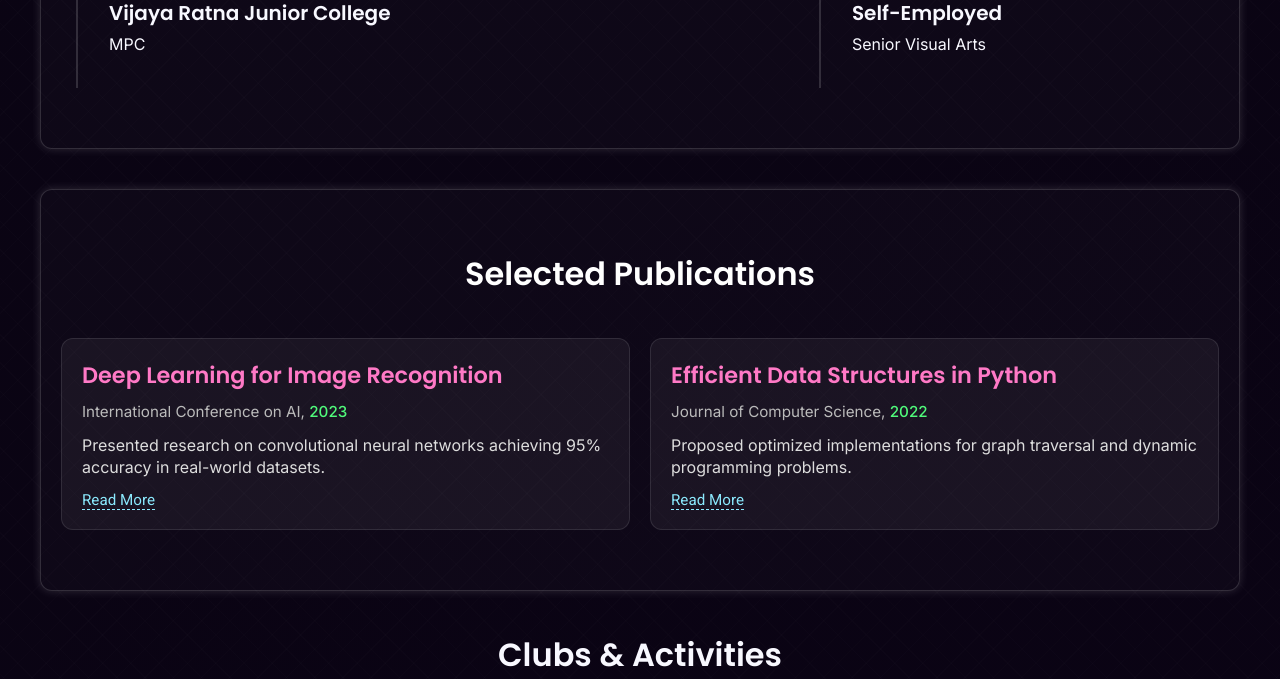
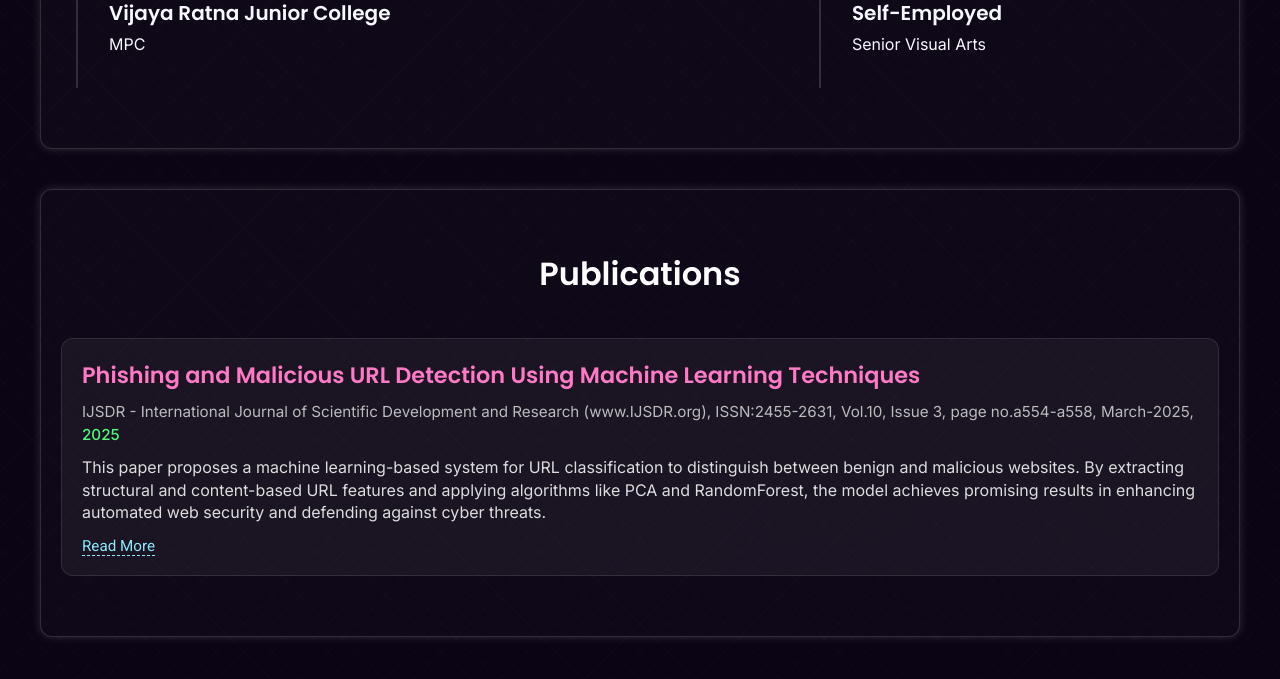
Before and after one commit to tanu-shiv/Personal-portfolio, a Django app: page / in a window 1280 px wide. Shown: the part 2916-3595 px from the top of the page. Run offline with Django 5.2, Linux system fonts and the light colour scheme; some libraries are stand-ins or nearby versions.

Commit message:
Update home.html

```diff
--- a/resume/templates/home.html
+++ b/resume/templates/home.html
@@ -270,22 +270,22 @@
     </section>
 
    <section id="publications">
-  <h2>Selected Publications</h2>
+  <h2>Publications</h2>
   <div class="publications-grid">
 
     <div class="publication-card">
-      <h3 class="pub-title">Deep Learning for Image Recognition</h3>
+      <h3 class="pub-title">Phishing and Malicious URL Detection Using Machine Learning Techniques</h3>
       <p class="pub-details">
-        <span class="pub-journal">International Conference on AI</span>,
-        <span class="pub-year">2023</span>
+        <span class="pub-journal">IJSDR - International Journal of Scientific Development and Research (www.IJSDR.org), ISSN:2455-2631, Vol.10, Issue 3, page no.a554-a558, March-2025</span>,
+        <span class="pub-year">2025</span>
       </p>
       <p class="pub-desc">
-        Presented research on convolutional neural networks achieving 95% accuracy in real-world datasets.
+        This paper proposes a machine learning-based system for URL classification to distinguish between benign and malicious websites. By extracting structural and content-based URL features and applying algorithms like PCA and RandomForest, the model achieves promising results in enhancing automated web security and defending against cyber threats.
       </p>
-      <a href="https://example.com/publication-link" target="_blank" class="pub-link">Read More</a>
+      <a href="https://ijsdr.org/viewpaperforall.php?paper=IJSDR2503063" target="_blank" class="pub-link">Read More</a>
     </div>
 
-    <div class="publication-card">
+    <!-- <div class="publication-card">
       <h3 class="pub-title">Efficient Data Structures in Python</h3>
       <p class="pub-details">
         <span class="pub-journal">Journal of Computer Science</span>,
@@ -295,7 +295,7 @@
         Proposed optimized implementations for graph traversal and dynamic programming problems.
       </p>
       <a href="https://example.com/publication-link" target="_blank" class="pub-link">Read More</a>
-    </div>
+    </div> -->
 
   </div>
 </section>
```
